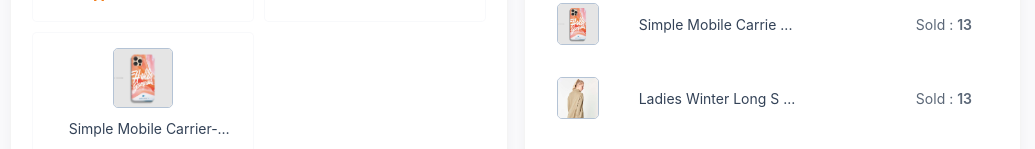
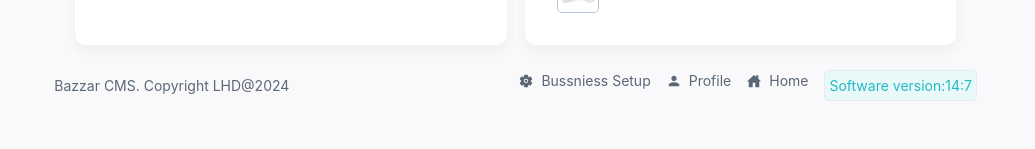
Before and after one commit to faisalkhan01122/E-Bazar-AdminPanel, a React (Vite) app: page /dashboard in a window 1280 px wide. Shown: the part 3250-3399 px from the top of the page, without its empty margins (239-1274 px from the left). After the commit the page ends 3375 px from the top, so only its background shows below. Built offline with nearby package versions, Linux system fonts and the light colour scheme; no server answers; sample sign-in values are in the browser's storage.

Commit message:
set footer etc

```diff
--- a/src/components/Footer/Footer.jsx
+++ b/src/components/Footer/Footer.jsx
@@ -6,7 +6,7 @@ import { Link } from "react-router-dom";
 const Footer = () => {
   return (
     <>
-      <div className=" flex justify-center flex-wrap bottom-0  lg:flex-row lg:justify-between items-center mx-0 md:mx-16 my-6">
+      <div className=" flex justify-center flex-wrap absolute bottom-0  lg:flex-row lg:justify-between items-center mx-0 md:mx-16 my-6">
         <div>Bazzar CMS. Copyright LHD@2024</div>
         <div className="flex justify-center gap-6">
           <div>
--- a/src/components/new/Footer/Footer.jsx
+++ b/src/components/new/Footer/Footer.jsx
@@ -6,11 +6,14 @@ import { Link } from "react-router-dom";
 const Footer = () => {
   return (
     <>
-      <div className=" flex justify-center flex-wrap  lg:flex-row lg:justify-between items-center mx-16 my-6">
-        <div>Bazzar CMS. Copyright LHD@2024</div>
-        <div className="flex justify-center gap-6">
+      <div className=" flex justify-center flex-wrap gap-2  lg:flex-row lg:justify-between items-center mx-16 my-6">
+        <div className="text-nowrap ">Bazzar CMS. Copyright LHD@2024</div>
+        <div className=" flex justify-center flex-col md:flex-row gap-4">
           <div>
-            <Link to={"/businesssetup"} className="flex items-center gap-4">
+            <Link
+              to={"/businesssetup"}
+              className="flex items-center text-nowrap gap-2"
+            >
               <IoSettings />
               <h1>Bussniess Setup</h1>
             </Link>
@@ -18,20 +21,20 @@ const Footer = () => {
           <div>
             <Link
               to={"/profileinformation"}
-              className="flex items-center gap-4"
+              className="flex items-center gap-2"
             >
               <IoMdPerson />
               <h1> Profile</h1>
             </Link>
           </div>
           <div>
-            <Link to={"/"} className="flex items-center gap-4">
+            <Link to={"/"} className="flex items-center gap-2">
               <IoHomeSharp />
               <h1>Home</h1>
             </Link>
           </div>
           <h1
-            className="bg-[#2ce7f5]  border rounded  text-[#3ac7ce]"
+            className="bg-[#E9F8F9]  border rounded  text-[#24BAC3] p-1"
             style={{ color: "#" }}
           >
             Software version:14:7
--- a/src/pages/WelcomePage/WelcomePage.jsx
+++ b/src/pages/WelcomePage/WelcomePage.jsx
@@ -9,7 +9,7 @@ import TopProductSection from "./ProductAdmin/ProductAdmin";
 
 const WelcomePage = () => {
   return (
-    <div className="grid  grid-cols-12  bg-[#F9F9FB]">
+    <div className="grid  grid-cols-12 sm:mx-0 md:mx-16  bg-[#F9F9FB]">
       <div className="col-span-12 ">
         <div className="bg-[#F9F9FB] mx-5 px-5 md:py-5 mt-5 w-[100%]">
           <h1 className="text-[1.3rem] font-bold">Welcome Admin</h1>
```
Also changed, not shown: 1 other file (tests, documents, lock files or other folders).
